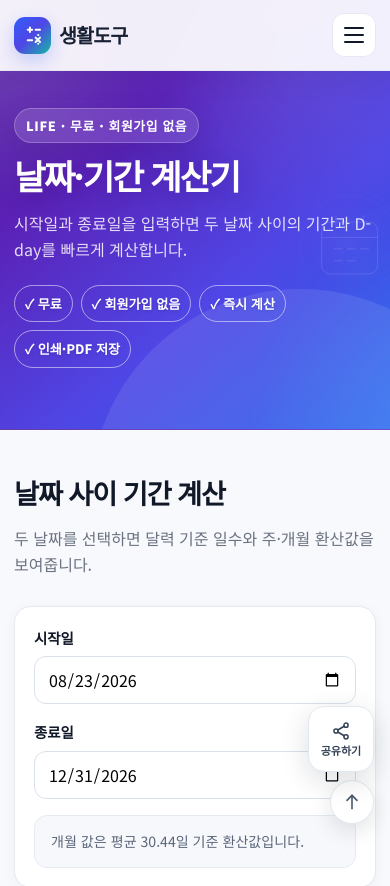
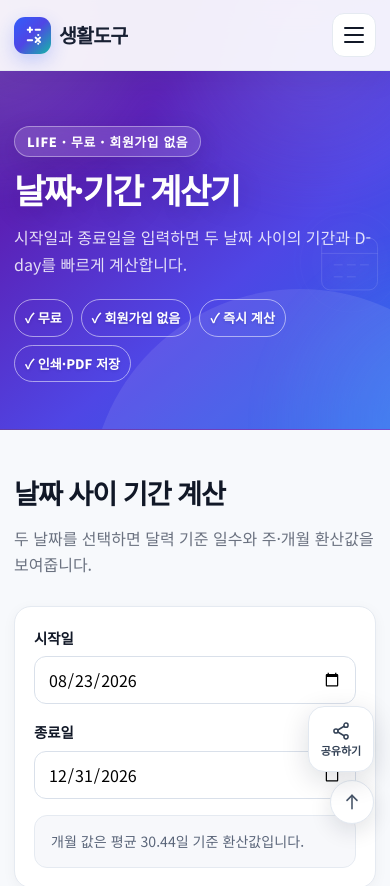
Before and after one commit to license-book/life-tools, a Next.js app: page /tools/date-period in a window 390 px wide. Shown: the top 886 px of the page. Built offline with nearby package versions, Linux system fonts and the light colour scheme.

Commit message:
Increase tool hero top spacing and lock eyebrow pill style

```diff
--- a/app/tool-hero-gradient.css
+++ b/app/tool-hero-gradient.css
@@ -2,7 +2,7 @@
   position: relative;
   isolation: isolate;
   overflow: hidden;
-  padding: 132px 0 58px;
+  padding: 156px 0 58px;
   background: linear-gradient(118deg, #4c1d95 0%, #5b21b6 24%, #4f46e5 58%, #2563eb 100%);
   border-bottom: 1px solid rgba(255,255,255,.14);
 }
@@ -38,18 +38,20 @@
 }
 
 .tool-hero .eyebrow {
-  display: inline-flex;
-  align-items: center;
-  width: fit-content;
-  margin: 0 0 18px;
-  padding: 7px 13px;
-  border-radius: 999px;
-  color: #fff;
-  background: rgba(255,255,255,.13);
-  border: 1px solid rgba(255,255,255,.24);
-  box-shadow: 0 8px 26px rgba(30,16,70,.16);
+  display: inline-flex !important;
+  align-items: center !important;
+  width: fit-content !important;
+  max-width: 100%;
+  margin: 0 0 18px !important;
+  padding: 8px 14px !important;
+  border: 1px solid rgba(255,255,255,.38) !important;
+  border-radius: 999px !important;
+  background: rgba(255,255,255,.14) !important;
+  color: #fff !important;
+  box-shadow: 0 8px 26px rgba(30,16,70,.16) !important;
   backdrop-filter: blur(12px);
   -webkit-backdrop-filter: blur(12px);
+  line-height: 1.2;
 }
 
 .tool-hero h1 {
@@ -110,7 +112,7 @@
 
 @media (max-width: 820px) {
   .tool-hero {
-    padding: 116px 0 46px;
+    padding: 138px 0 46px;
     background: linear-gradient(140deg, #4c1d95 0%, #5b21b6 30%, #4f46e5 63%, #2563eb 100%);
   }
   .tool-hero-icon { right:-24px; width:145px; height:145px; opacity:.38; }
@@ -118,11 +120,12 @@
 
 @media (max-width: 560px) {
   .tool-hero {
-    padding: 108px 0 38px;
+    padding: 126px 0 38px;
   }
   .tool-hero .eyebrow {
-    margin-bottom: 15px;
-    padding: 6px 11px;
+    margin-bottom: 15px !important;
+    padding: 7px 12px !important;
+    border-radius: 999px !important;
   }
   .tool-hero-icon { right:-34px; top:52%; width:120px; height:120px; opacity:.23; }
 }
```
